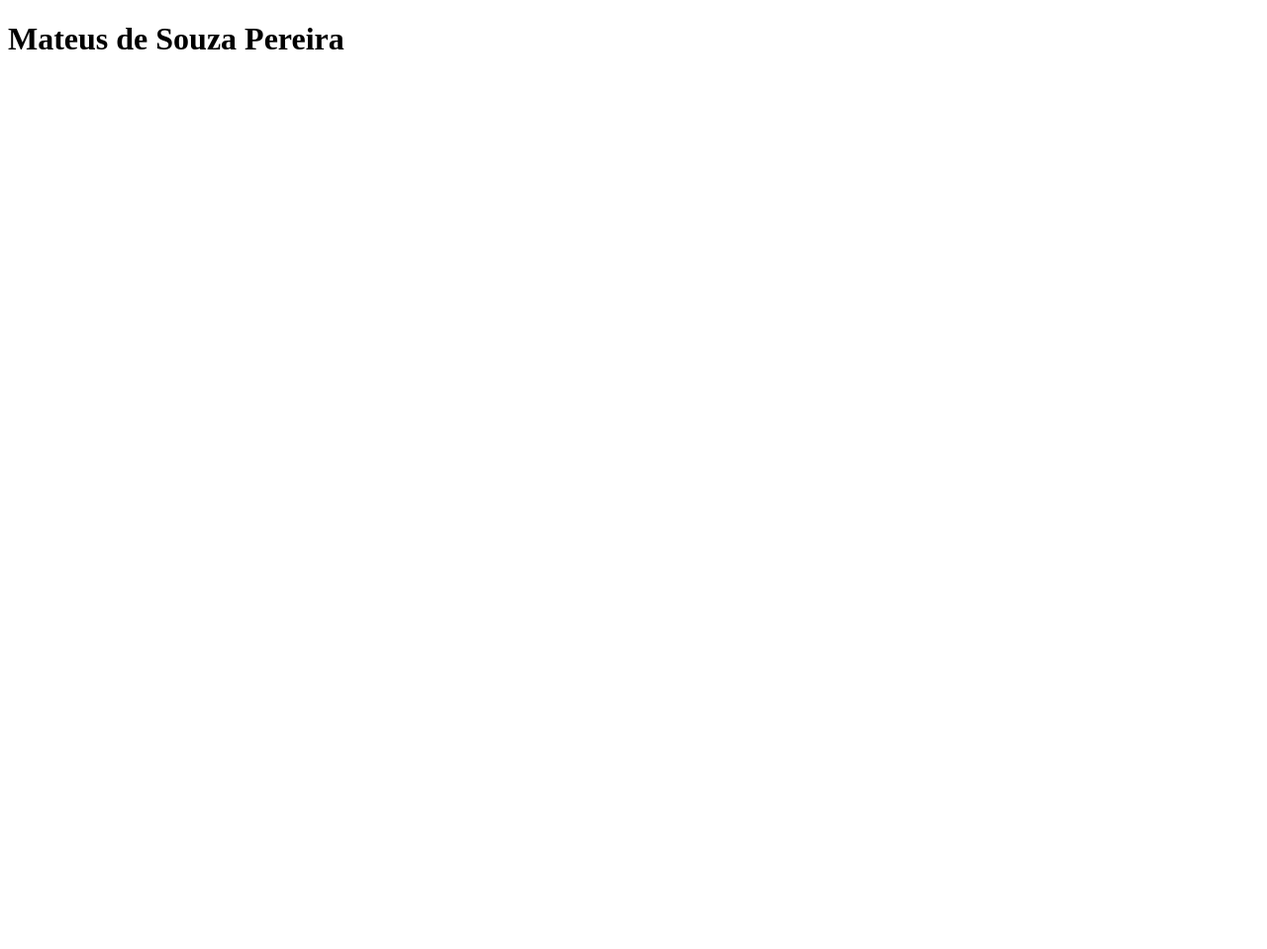
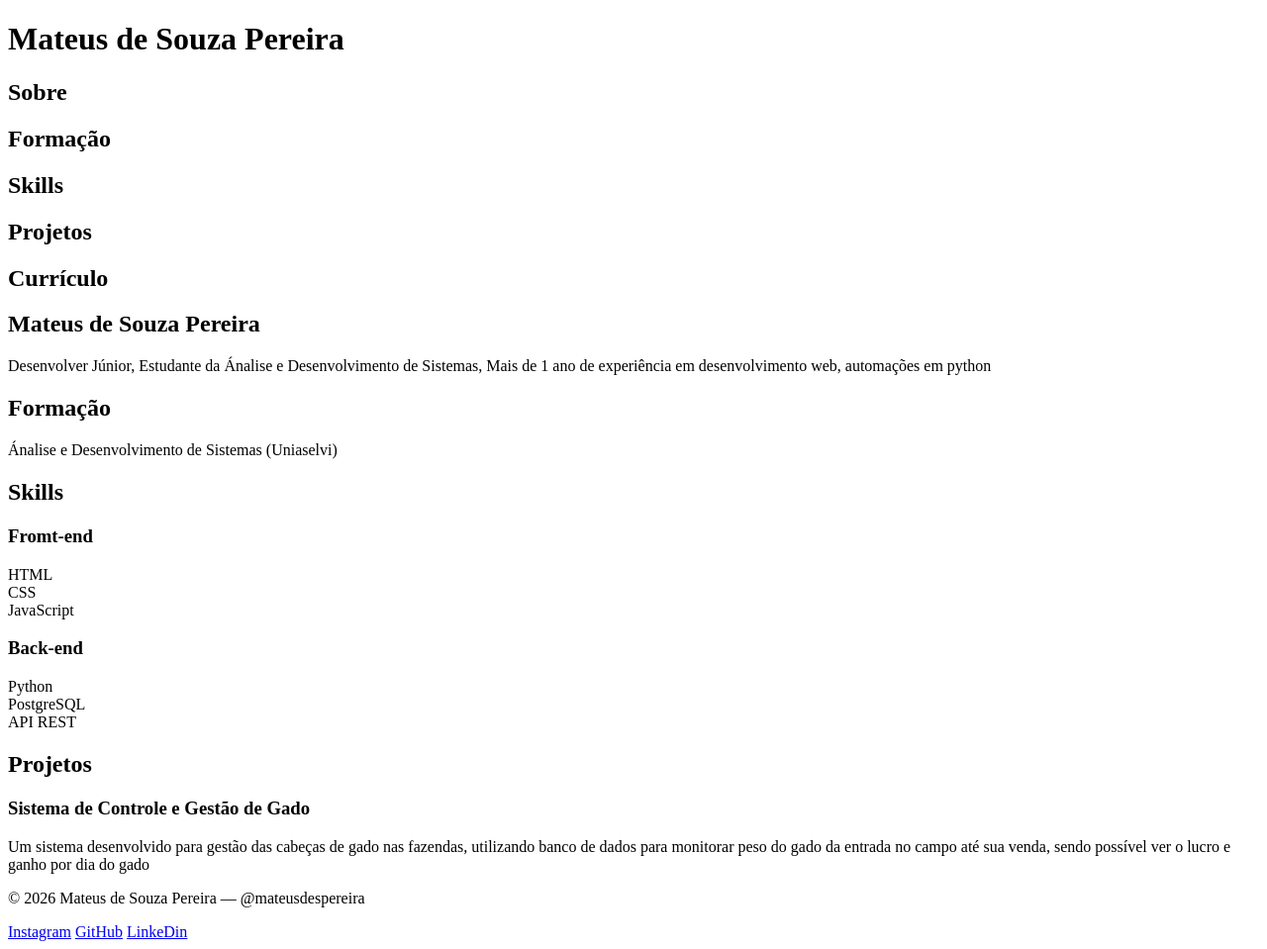
Before and after one commit to MateusdespereiraDev/Portif-lio, a plain HTML site: page index.html in a window 1280 px wide. Shown: the whole page at 99% size. Before the commit the page ends 800 px from the top, so only its background shows below. Drawn offline with Linux system fonts and the light colour scheme.

Commit message:
base do projeto v1

```diff
--- a/index.html
+++ b/index.html
@@ -7,6 +7,46 @@
     <link rel="stylesheet" href="style.css">
 </head>
 <body>
-    <h1>Mateus de Souza Pereira</h1>
+    <header>
+        <h1>Mateus de Souza Pereira</h1>
+        <h2>Sobre</h2>
+        <h2>Formação</h2>
+        <h2>Skills</h2>
+        <h2>Projetos</h2>
+        <h2 class="curriculo">Currículo</h2>
+    </header>
+    <main>
+        <div class="sobre">
+            <h2>Mateus de Souza Pereira</h2>
+            <p>Desenvolver Júnior, Estudante da Ánalise e Desenvolvimento de Sistemas, Mais de 1 ano de experiência em desenvolvimento web, automações em python</p>
+        </div>
+        <div class="formacao">
+            <h2>Formação</h2>
+            <p>Ánalise e Desenvolvimento de Sistemas (Uniaselvi)</p>
+        </div>
+
+        <div class="skill">
+            <h2>Skills</h2>
+            <h3>Fromt-end</h3>
+            <p>HTML <br> CSS <br> JavaScript</p>
+            <h3>Back-end</h3>
+            <p>Python <br> PostgreSQL <br> API REST</p>
+
+        </div>
+
+        <div class="projetos">
+            <h2>Projetos</h2>
+            <h3>Sistema de Controle e Gestão de Gado</h3>
+            <p>Um sistema desenvolvido para gestão das cabeças de gado nas fazendas, utilizando banco de dados para monitorar peso do gado da entrada no campo até sua venda, sendo possível ver o lucro e ganho por dia do gado</p>
+        </div>
+
+    </main>
+    <footer>
+        <p>© 2026 Mateus de Souza Pereira — @mateusdespereira</p>
+        <a href="https://www.instagram.com/mateusdespereira">Instagram</a>
+        <a href="https://github.com/MateusdespereiraDev">GitHub</a>
+        <a href="https://www.linkedin.com/in/mateus-pereiradev/">LinkeDin</a>
+
+    </footer>
 </body>
 </html>
```
